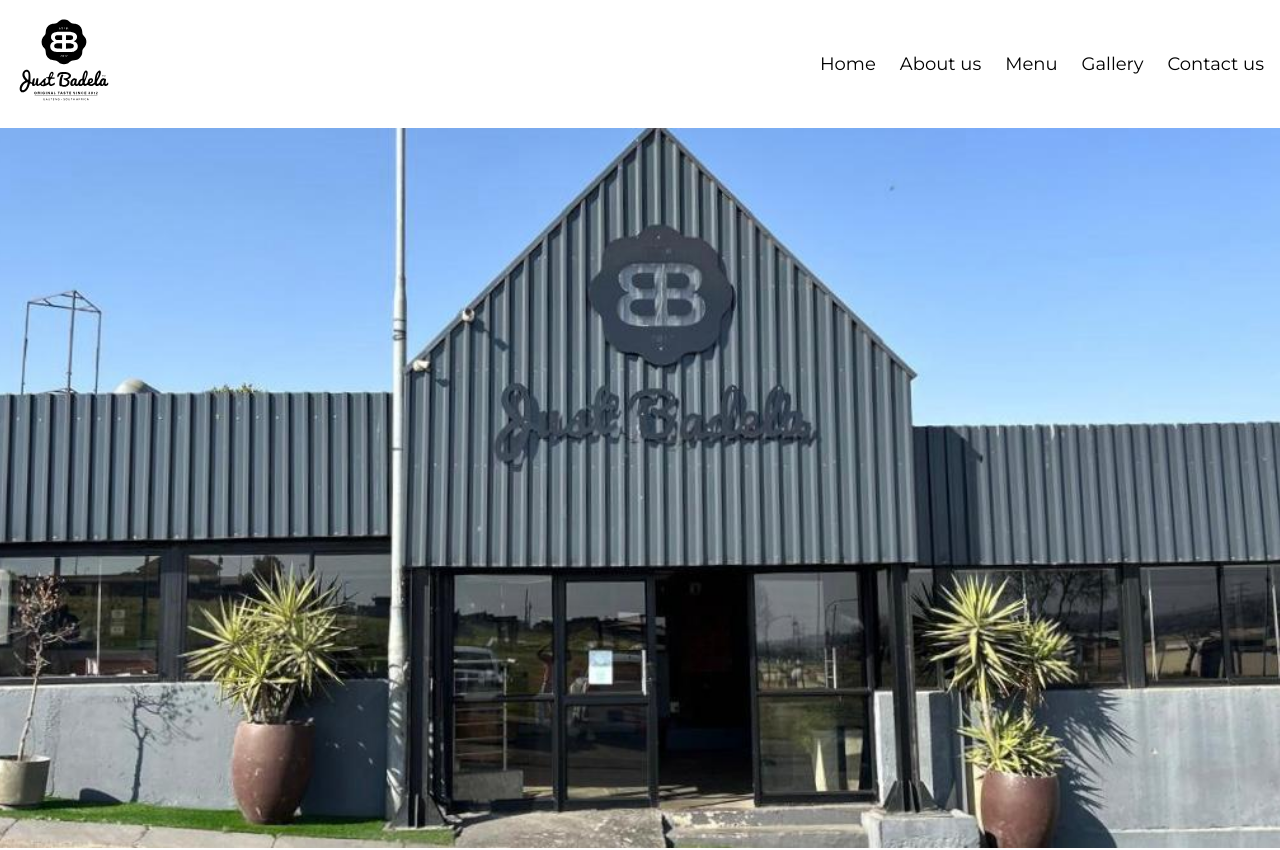
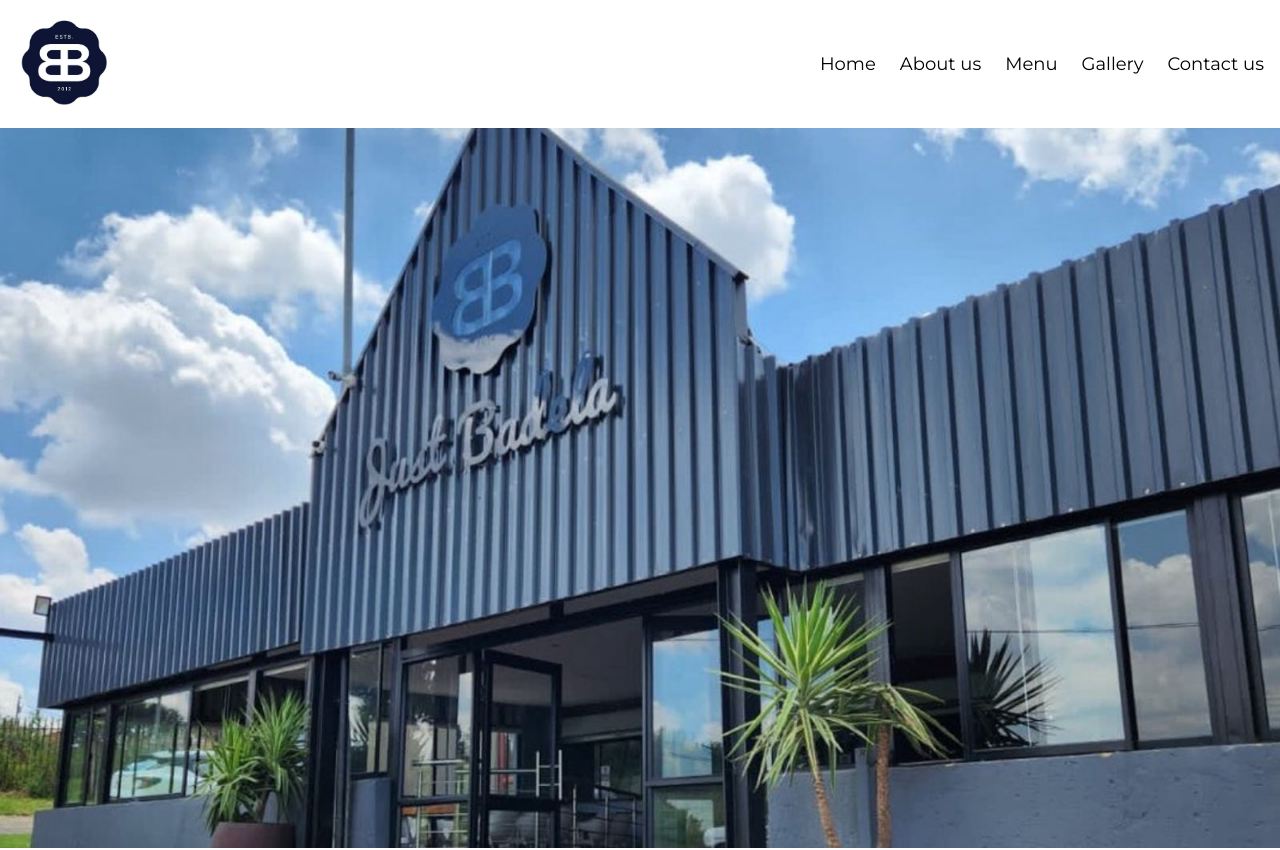
Before and after one commit to zerobbreak/Restaurant-App, a React (Vite) app: page / in a window 1280 px wide. Shown: the top 850 px of the page. Built offline with nearby package versions, Linux system fonts and the light colour scheme.

Commit message:
Just Badela

```diff
--- a/src/pages/Home.jsx
+++ b/src/pages/Home.jsx
@@ -6,12 +6,12 @@
   return (
     <div className="relative min-h-screen">
       {/* Navbar at the top */}
-      <Navbar logoImage="/assets/logo2.svg" />
+      <Navbar logoImage="/assets/logo3.jpg" />
 
       {/* Full-width Hero Section */}
       <div className="relative w-full h-[calc(100vh-80px)]">
         <img
-          src="/assets/background.jpg"
+          src="/assets/background1.jpg"
           alt="Background"
           className="absolute inset-0 w-full h-full object-cover"
         />
```
Also changed, not shown: public/assets/background1.jpg (added), public/assets/logo3.jpg (added).
